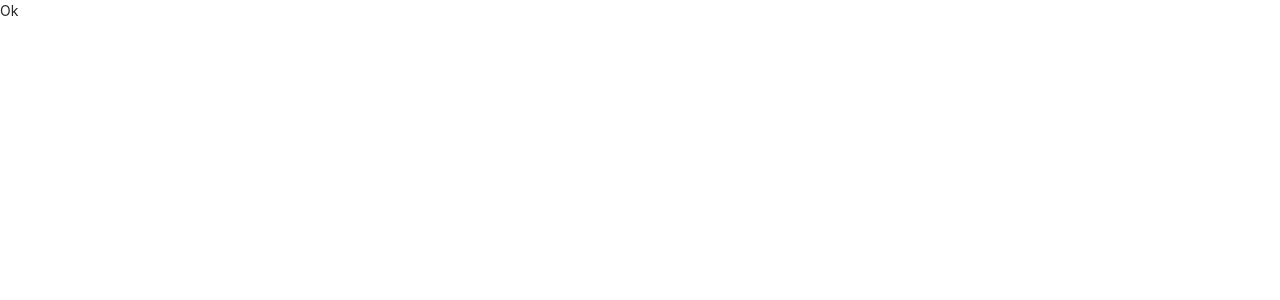
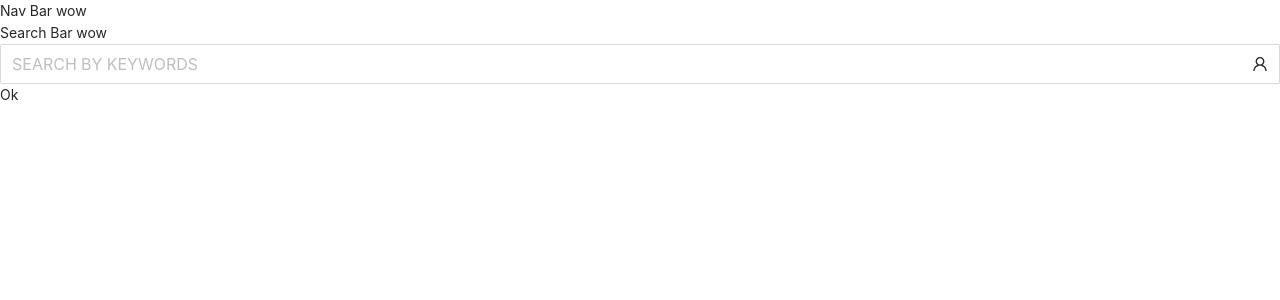
Before and after one commit to JinayJain/hacktx, a React (Create React App) app in the folder client/: page /home in a window 1280 px wide. Shown: the top 300 px of the page. Built offline with nearby package versions, Linux system fonts and the light colour scheme.

Commit message:
added our epic logo.svg

```diff
--- a/client/src/components/Searchbar/index.js
+++ b/client/src/components/Searchbar/index.js
@@ -1,10 +1,13 @@
 import React, { useState, useContext, useEffect } from 'react'
-import { BrowserRouter as Router, Switch, Route, Link } from 'react-router-dom'
+import { Input } from 'antd';
+import { UserOutlined } from '@ant-design/icons';
 
 const Searchbar = () => {
   return (
     <div>
         Search Bar wow
+        <Input size="large" placeholder="SEARCH BY KEYWORDS" suffix={<UserOutlined />} />
+        <br />
     </div>
   )
 }
--- a/client/src/pages/Home/index.js
+++ b/client/src/pages/Home/index.js
@@ -1,9 +1,12 @@
 import React, { useContext, useEffect, useState } from 'react'
 import Navbar from '../../components/Navbar'
+import Searchbar from '../../components/Searchbar'
 
 const Home = () => {
   return (
     <div>
+        <Navbar/>
+        <Searchbar/>
       Ok
     </div>
   )
```
Also changed, not shown: client/src/logo.svg.
